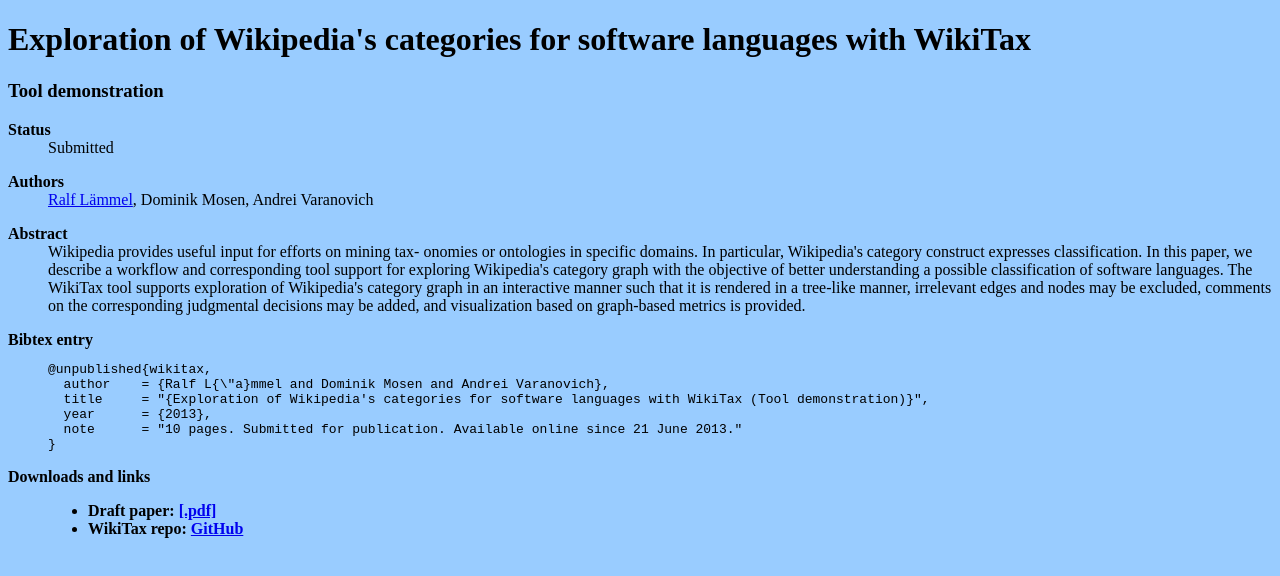
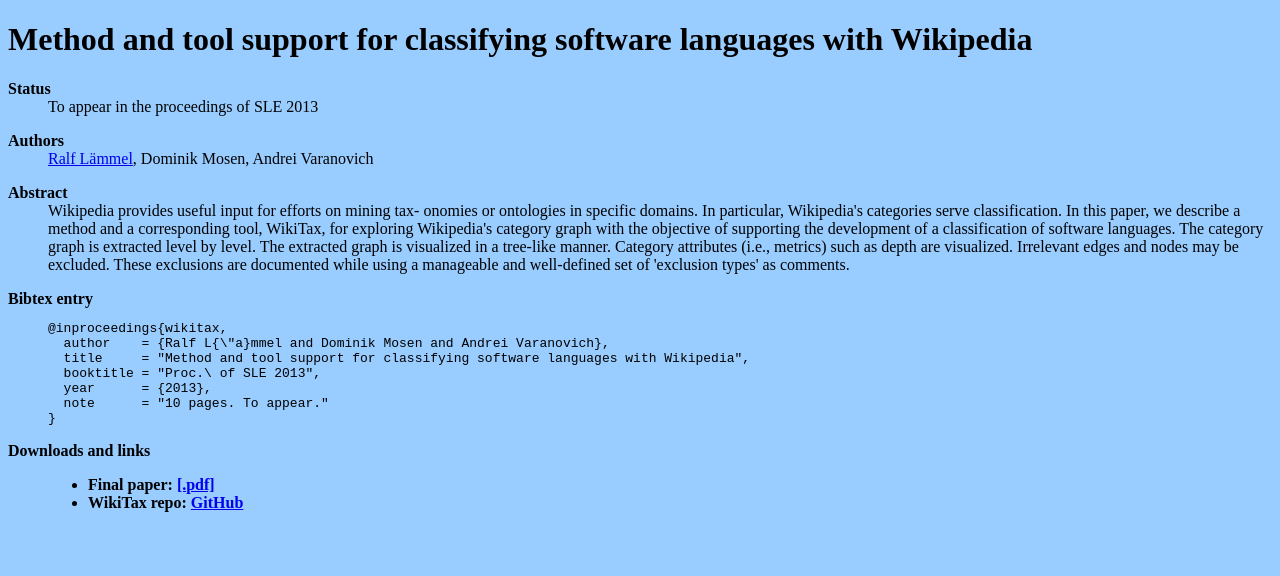
Before and after one commit to dmosen/wiki-analysis, a plain HTML site: page casestudy/index.html in a window 1280 px wide. Drawn offline with Linux system fonts and the light colour scheme.

Commit message:
Final paper submitted to SLE 2013.

```diff
--- a/casestudy/index.html
+++ b/casestudy/index.html
@@ -3,16 +3,15 @@
 <html>
 	<head>
 		<meta http-equiv="Content-Type" content="text/html; charset=ISO-8859-1"/>
-		<title>Exploration of Wikipedia's categories for software languages with WikiTax</title>
+		<title>Method and tool support for classifying software languages with Wikipedia</title>
 	</head>
 	<body bgcolor="#99CCFF">
-		<H1>Exploration of Wikipedia's categories for software languages with WikiTax</H1>
-		<H3>Tool demonstration</H3>
+		<H1>Method and tool support for classifying software languages with Wikipedia</H1>
 		<dl>
 			<dt>
 				<strong> Status </strong>
 			</dt>
-			<dd>Submitted</dd>
+			<dd>To appear in the proceedings of SLE 2013</dd>
 			<p/>
 			<dt>
 				<strong>Authors</strong>
@@ -26,7 +25,7 @@
 			</dt>
 			<dd>
 
-Wikipedia provides useful input for efforts on mining tax- onomies or ontologies in specific domains. In particular, Wikipedia's category construct expresses classification. In this paper, we describe a workflow and corresponding tool support for exploring Wikipedia's category graph with the objective of better understanding a possible classification of software languages. The WikiTax tool supports exploration of Wikipedia's category graph in an interactive manner such that it is rendered in a tree-like manner, irrelevant edges and nodes may be excluded, comments on the corresponding judgmental decisions may be added, and visualization based on graph-based metrics is provided.
+Wikipedia provides useful input for efforts on mining tax- onomies or ontologies in specific domains. In particular, Wikipedia's categories serve classification. In this paper, we describe a method and a corresponding tool, WikiTax, for exploring Wikipedia's category graph with the objective of supporting the development of a classification of software languages. The category graph is extracted level by level. The extracted graph is visualized in a tree-like manner. Category attributes (i.e., metrics) such as depth are visualized. Irrelevant edges and nodes may be excluded. These exclusions are documented while using a manageable and well-defined set of 'exclusion types' as comments.
 
   </dd>
 			<p/>
@@ -35,11 +34,12 @@
 			</dt>
 			<dd>
 				<pre>
-@unpublished{wikitax,
+@inproceedings{wikitax,
   author    = {Ralf L{\"a}mmel and Dominik Mosen and Andrei Varanovich},
-  title     = "{Exploration of Wikipedia's categories for software languages with WikiTax (Tool demonstration)}",
+  title     = "Method and tool support for classifying software languages with Wikipedia",
+  booktitle = "Proc.\ of SLE 2013",
   year      = {2013},
-  note      = "10 pages. Submitted for publication. Available online since 21 June 2013."
+  note      = "10 pages. To appear."
 }
 </pre>
 			</dd>
@@ -50,7 +50,7 @@
 			<dd>
 				<ul>
 					<li>
-						<strong>Draft paper: <a href="./paper.pdf">[.pdf]</a></strong>
+						<strong>Final paper: <a href="./paper.pdf">[.pdf]</a></strong>
 					</li>
 					<li>
 						<strong>WikiTax repo: <a href="https://github.com/dmosen/wiki-analysis/">GitHub</a></strong>
```
Also changed, not shown: casestudy/reviews-sle13.txt (added), 15 other files.
